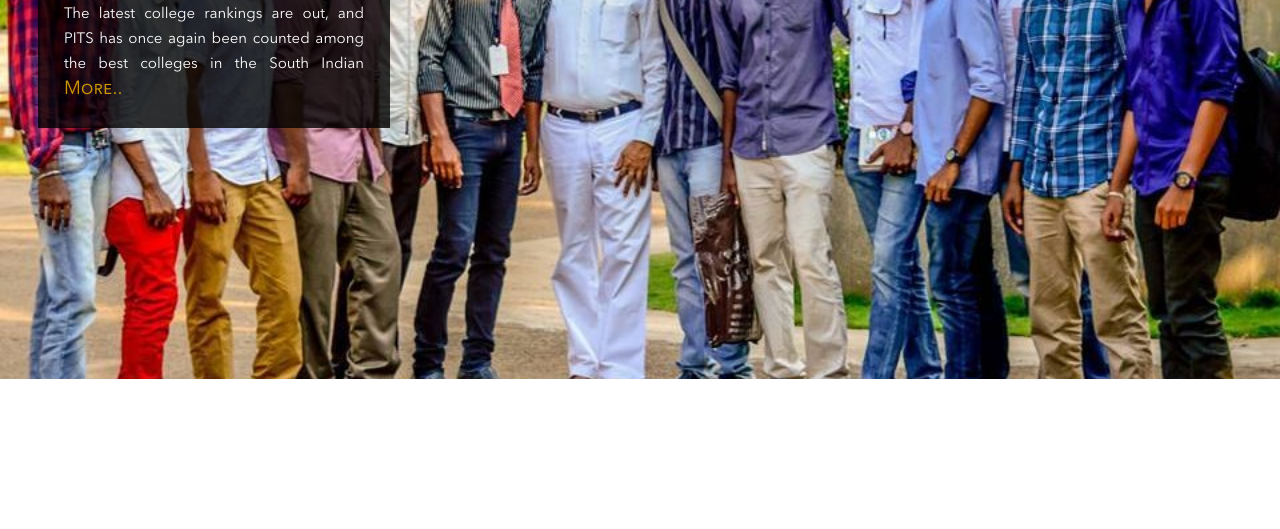
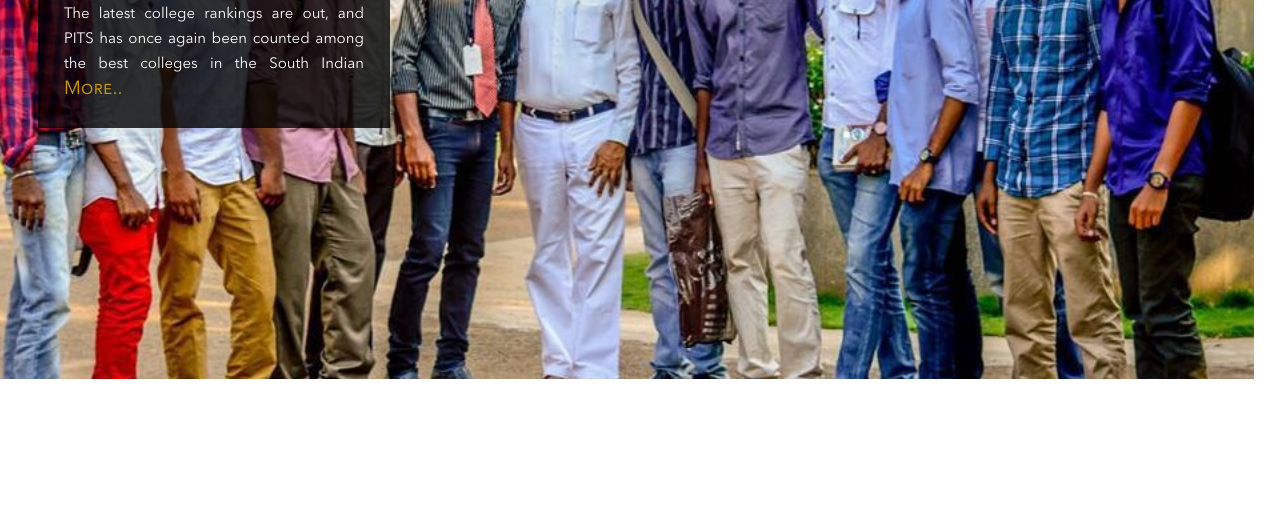
Before and after one commit to sarumathi26/sarumathi26.github.io, a plain HTML site: page pits/index.html in a window 1280 px wide. Shown: the part 271-800 px from the top of the page. Drawn offline with Linux system fonts and the light colour scheme.

Commit message:
slideshow demo

```diff
--- a/pits/css/style.css
+++ b/pits/css/style.css
@@ -73,7 +73,7 @@ header img
 }
 .slides img{
     width:100%;
-    margin-top: -2%;
+    margin: -2%;
 }
 .text{
     position: absolute;
```
